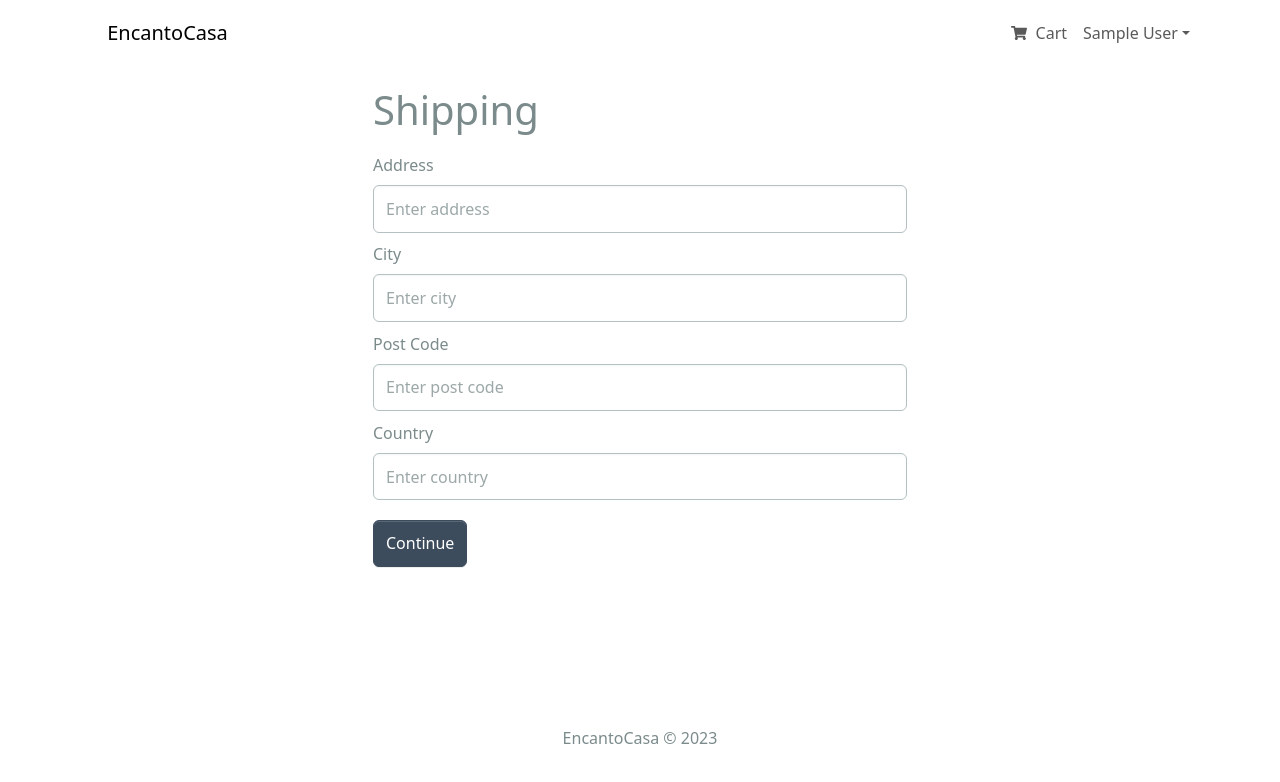
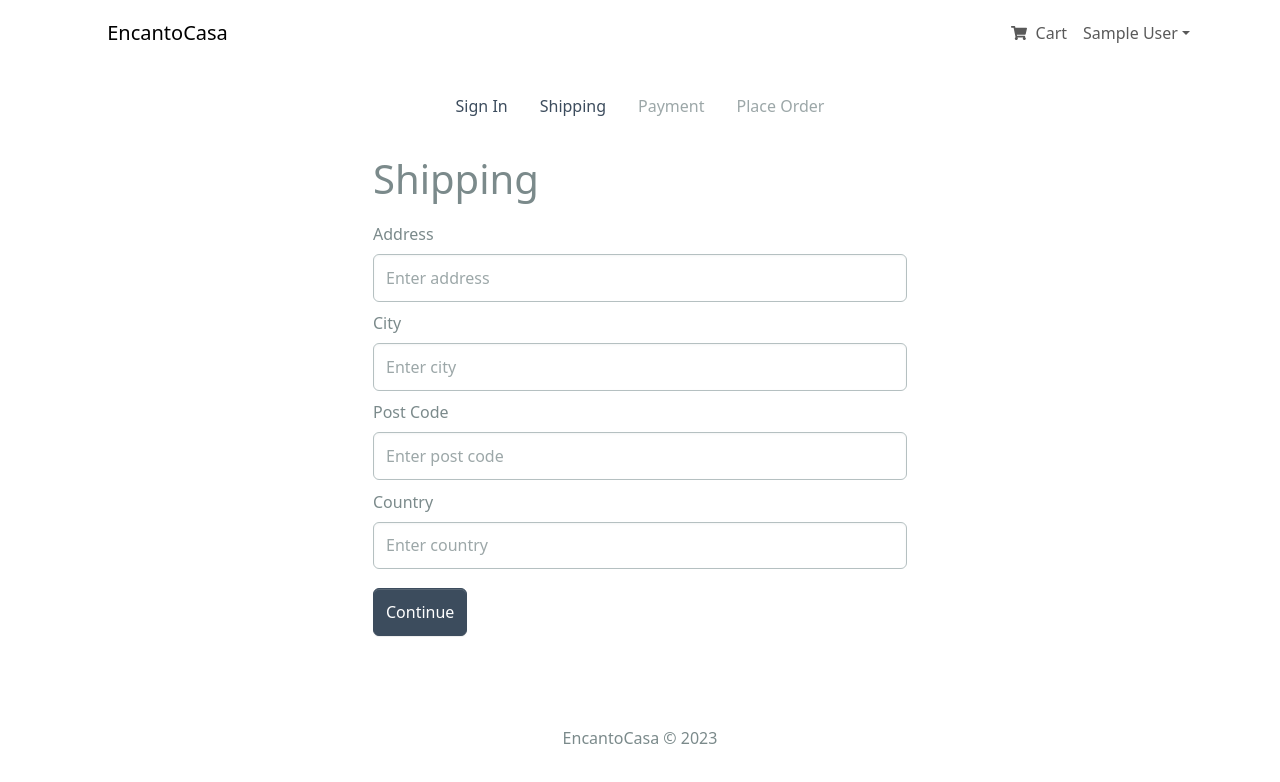
Before and after one commit to ElJefe111944/ecommerce-store, a React (Create React App) app in the folder frontend/: page /shipping in a window 1280 px wide. Shown: the top 782 px of the page. Built offline with nearby package versions, Linux system fonts and the light colour scheme; sample sign-in values are in the browser's storage; some icons are missing.

Commit message:
Checkout steps component created and added to shipping page

```diff
--- /dev/null
+++ b/frontend/src/components/CheckoutSteps.jsx
@@ -0,0 +1,63 @@
+import { Nav } from "react-bootstrap";
+import { LinkContainer } from "react-router-bootstrap";
+
+const CheckoutSteps = ({ step1, step2, step3, step4 }) => {
+    return (
+        <Nav className="justify-content-center mb-4">
+            <Nav.Item>
+                {step1 ? (
+                    <LinkContainer to='/login'>
+                        <Nav.Link>
+                            Sign In
+                        </Nav.Link>
+                    </LinkContainer>
+                ) : (
+                    <Nav.Link disabled>
+                        Sign In
+                    </Nav.Link>
+                )}
+            </Nav.Item>
+            <Nav.Item>
+                {step2 ? (
+                    <LinkContainer to='/shipping'>
+                        <Nav.Link>
+                            Shipping
+                        </Nav.Link>
+                    </LinkContainer>
+                ) : (
+                    <Nav.Link disabled>
+                        Shipping
+                    </Nav.Link>
+                )}
+            </Nav.Item>
+            <Nav.Item>
+                {step3 ? (
+                    <LinkContainer to='/payment'>
+                        <Nav.Link>
+                            Payment
+                        </Nav.Link>
+                    </LinkContainer>
+                ) : (
+                    <Nav.Link disabled>
+                        Payment
+                    </Nav.Link>
+                )}
+            </Nav.Item>
+            <Nav.Item>
+                {step4 ? (
+                    <LinkContainer to='/placeorder'>
+                        <Nav.Link>
+                            Place Order
+                        </Nav.Link>
+                    </LinkContainer>
+                ) : (
+                    <Nav.Link disabled>
+                        Place Order
+                    </Nav.Link>
+                )}
+            </Nav.Item>
+        </Nav>
+    )
+}
+
+export default CheckoutSteps
--- a/frontend/src/index.js
+++ b/frontend/src/index.js
@@ -18,6 +18,7 @@ import PrivateRoute from './components/PrivateRoute';
 const router = createBrowserRouter(
   createRoutesFromElements(
       <Route path='/' element={<App />}>
+        {/* Public Routes */}
         <Route index={true} path='/' element={<HomeScreen />} />
         <Route path='/product/:id' element={<ProductScreen />} />
         <Route path='/cart' element={<CartScreen />} />
--- a/frontend/src/screens/ShippingScreen.jsx
+++ b/frontend/src/screens/ShippingScreen.jsx
@@ -4,6 +4,7 @@ import { useDispatch, useSelector } from "react-redux";
 import { useNavigate } from "react-router";
 import FormContainer from "../components/FormContainer";
 import { saveShippingAddress } from "../slices/cartSlice";
+import CheckoutSteps from "../components/CheckoutSteps";
 
 const ShippingScreen = () => {
 
@@ -33,6 +34,9 @@ const ShippingScreen = () => {
 
   return (
     <FormContainer>
+
+        <CheckoutSteps step1 step2 />
+
         <h1>Shipping</h1>
         <Form onSubmit={submitHandler}>
             <Form.Group controlId="address" className="my-2">
```
